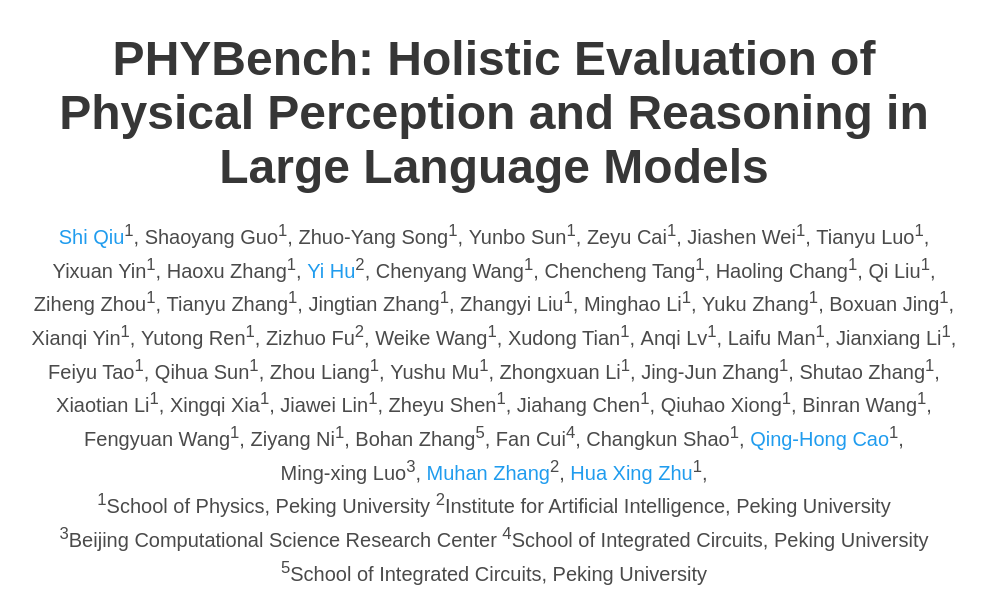
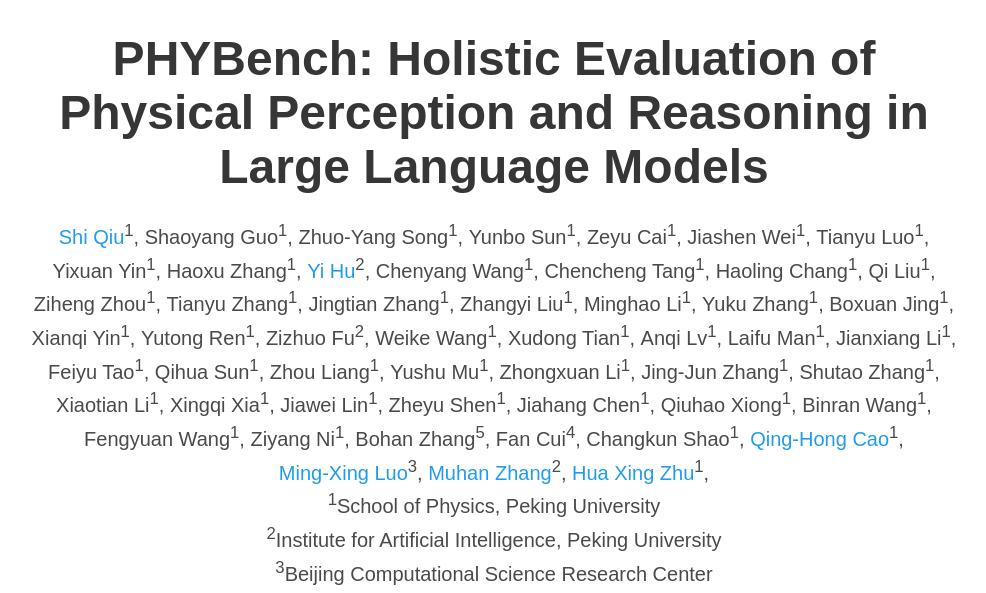
Before and after one commit to phybench-official/phybench-demo, a plain HTML site: page index.html in a window 1280 px wide. Shown: the part 68-661 px from the top of the page, without its empty margins (146-1132 px from the left). Drawn offline with nearby package versions, Linux system fonts and the light colour scheme; some icons are missing; a web font is replaced by a local one.

Commit message:
fix some typos in `index.html` and add relevant links

```diff
--- a/index.html
+++ b/index.html
@@ -142,7 +142,7 @@
                 <span class="author-block">Fan Cui<sup>4</sup>,</span>
                 <span class="author-block">Changkun Shao<sup>1</sup>,</span>
                 <span class="author-block"><a href="https://faculty.pku.edu.cn/caoqinghong/zh_CN/index.htm">Qing-Hong Cao</a><sup>1</sup>,</span>
-                <span class="author-block">Ming-xing Luo<sup>3</sup>,</span>
+                <span class="author-block"><a href="https://www.csrc.ac.cn/en/people/faculty/184.html">Ming-Xing Luo</a><sup>3</sup>,</span>
                 <span class="author-block"><a href="https://muhanzhang.github.io">Muhan Zhang</a><sup>2</sup>,</span>
                 <span class="author-block"><a href="https://konformal.github.io">Hua Xing Zhu</a><sup>1</sup>,</span>
 
@@ -150,18 +150,18 @@
 
 
             <div class="is-size-5 publication-authors">
-              <span class="author-block"><sup>1</sup>School of Physics, Peking University</span>
-              <span class="author-block"><sup>2</sup>Institute for Artificial Intelligence, Peking University</span>
-              <span class="author-block"><sup>3</sup>Beijing Computational Science Research Center</span>
-              <span class="author-block"><sup>4</sup>School of Integrated Circuits, Peking University</span>
-              <span class="author-block"><sup>5</sup>School of Integrated Circuits, Peking University</span>
+              <span class="author-block"><sup>1</sup>School of Physics, Peking University</span><br>
+              <span class="author-block"><sup>2</sup>Institute for Artificial Intelligence, Peking University</span><br>
+              <span class="author-block"><sup>3</sup>Beijing Computational Science Research Center</span><br>
+              <span class="author-block"><sup>4</sup>School of Integrated Circuits, Peking University</span><br>
+              <span class="author-block"><sup>5</sup>Yuanpei College, Peking University</span>
             </div>
 
             <div class="column has-text-centered">
               <div class="publication-links">
                 <!-- PDF Link. -->
                 <span class="link-block">
-                  <a href="https://arxiv.org/pdf/xxxx.xxxxx" class="external-link button is-normal is-rounded is-dark">
+                  <a href="https://arxiv.org/pdf/2504.16074" class="external-link button is-normal is-rounded is-dark">
                     <span class="icon">
                       <i class="fas fa-file-pdf"></i>
                     </span>
@@ -169,7 +169,7 @@
                   </a>
                 </span>
                 <span class="link-block">
-                  <a href="https://arxiv.org/abs/xxxx.xxxxx" class="external-link button is-normal is-rounded is-dark">
+                  <a href="https://arxiv.org/abs/2504.16074" class="external-link button is-normal is-rounded is-dark">
                     <span class="icon">
                       <i class="ai ai-arxiv"></i>
                     </span>
@@ -187,8 +187,7 @@
                 </span>
                 <!-- Dataset Link. -->
                 <span class="link-block">
-                  <a href="https://github.com/phybench-official"
-                    class="external-link button is-normal is-rounded is-dark">
+                  <a href="https://huggingface.co/datasets/Eureka-Lab/PHYBench/tree/main" class="external-link button is-normal is-rounded is-dark">
                     <span class="icon">
                       <i class="far fa-images"></i>
                     </span>
```
